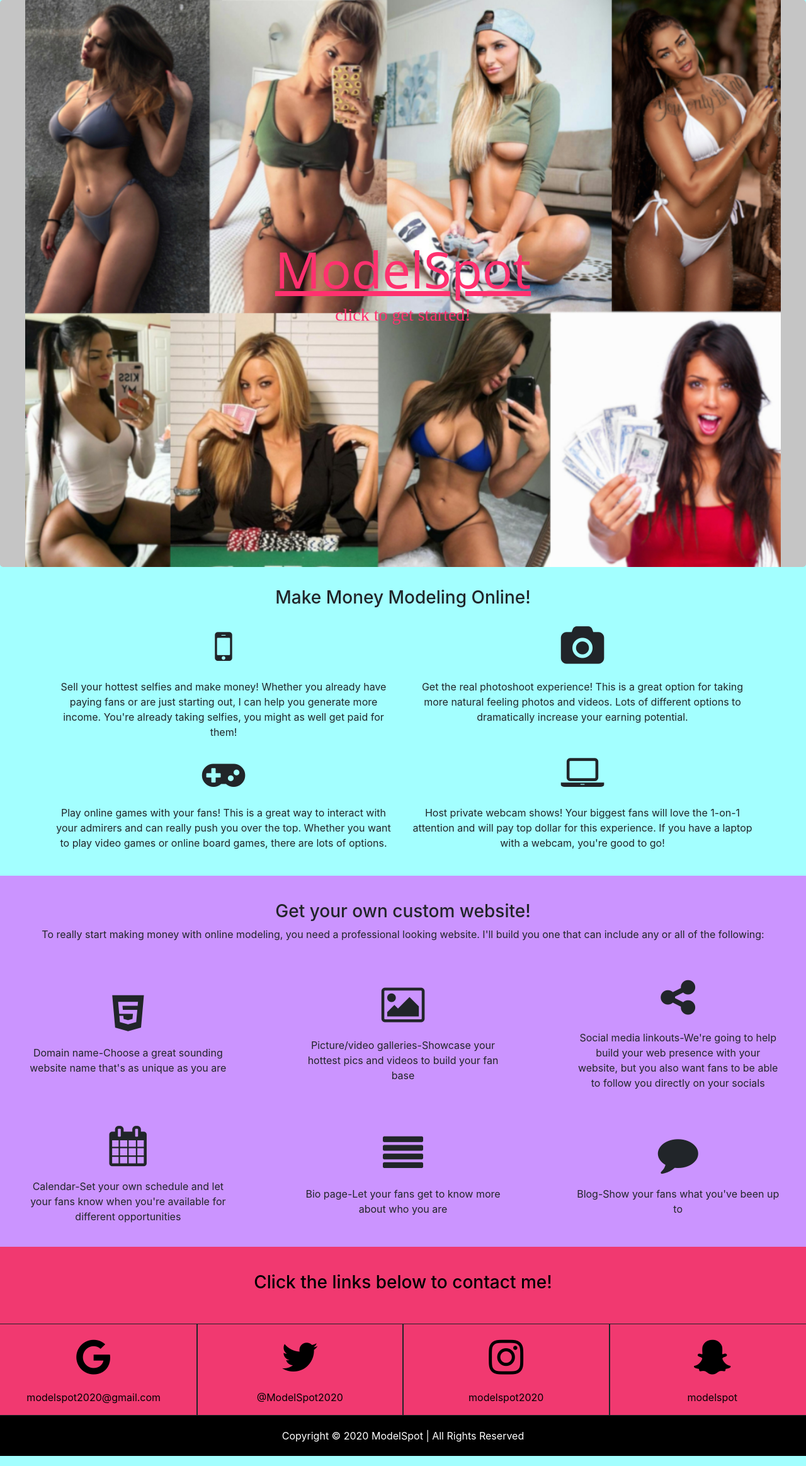
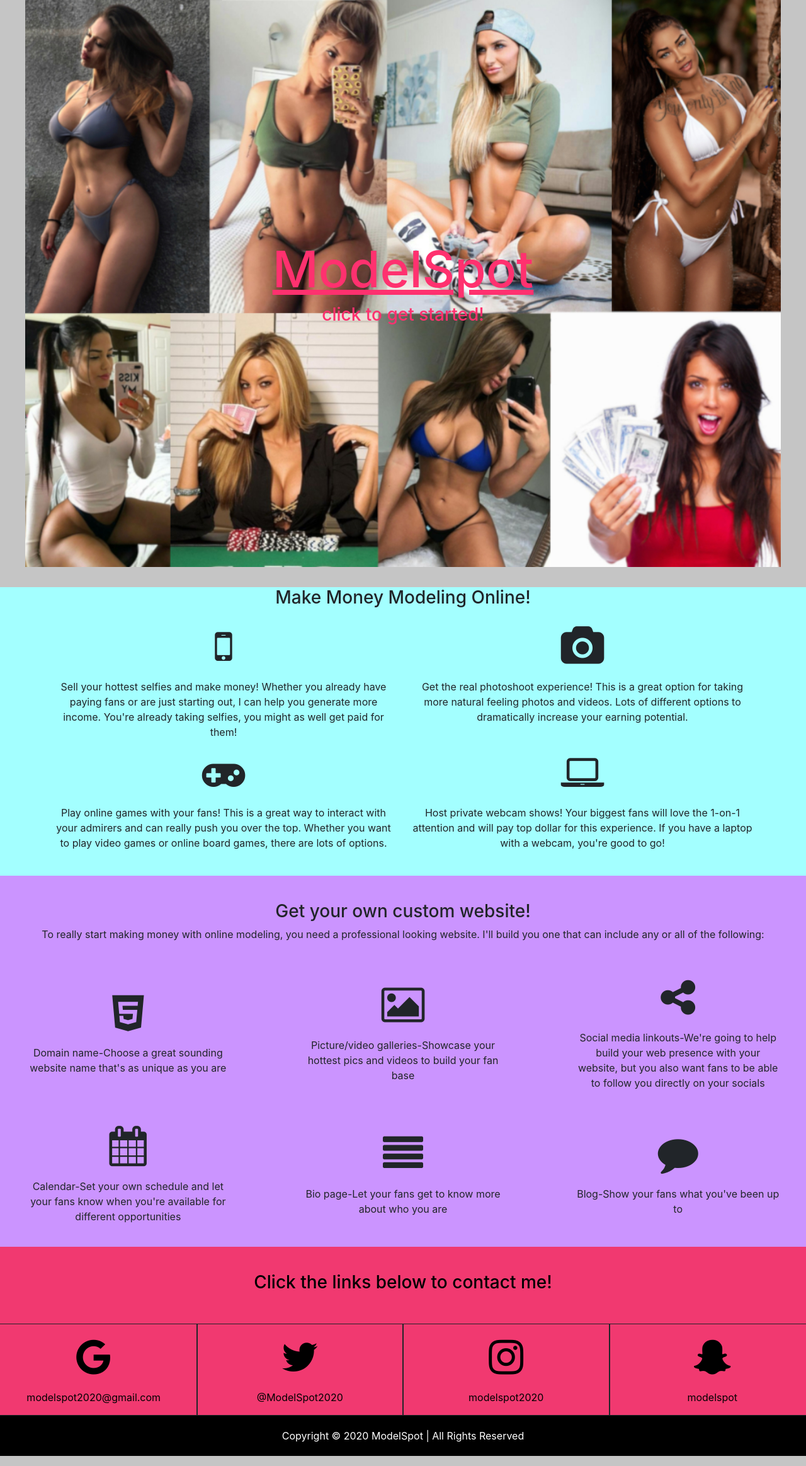
Before and after one commit to socialboss/socialboss.github.io, a Jekyll site: the page built from index.html, in a window 1280 px wide. Shown: the whole page at 63% size. Built offline with Jekyll 4.4.1, drawn with Linux system fonts in a browser that asks for light colours.

Commit message:
updated background color and font family

```diff
--- a/assets/css/styles.css
+++ b/assets/css/styles.css
@@ -10,10 +10,9 @@ img {
 
 body {
   width: 100%;
-  background-color: rgb(163, 255, 255);
+  background-color: rgb(197, 197, 197);
   overflow-x: hidden;
 }
-
 
 .jumbotron {
   background-image: url("/assets/images/stock-photos/socialbossheroimage.jpg");
@@ -22,7 +21,6 @@ body {
   background-repeat: no-repeat;
   background-position: center;
   height: 100vh;
-  font-family: 'Segoe UI', Tahoma, Geneva, Verdana, sans-serif;
 }
 
 .jumbotron-text {
@@ -39,7 +37,6 @@ body {
 
 .call-to-action {
   color: rgb(255, 49, 111);
-  font-family: cursive;
   text-align: center;
 }
 
```
